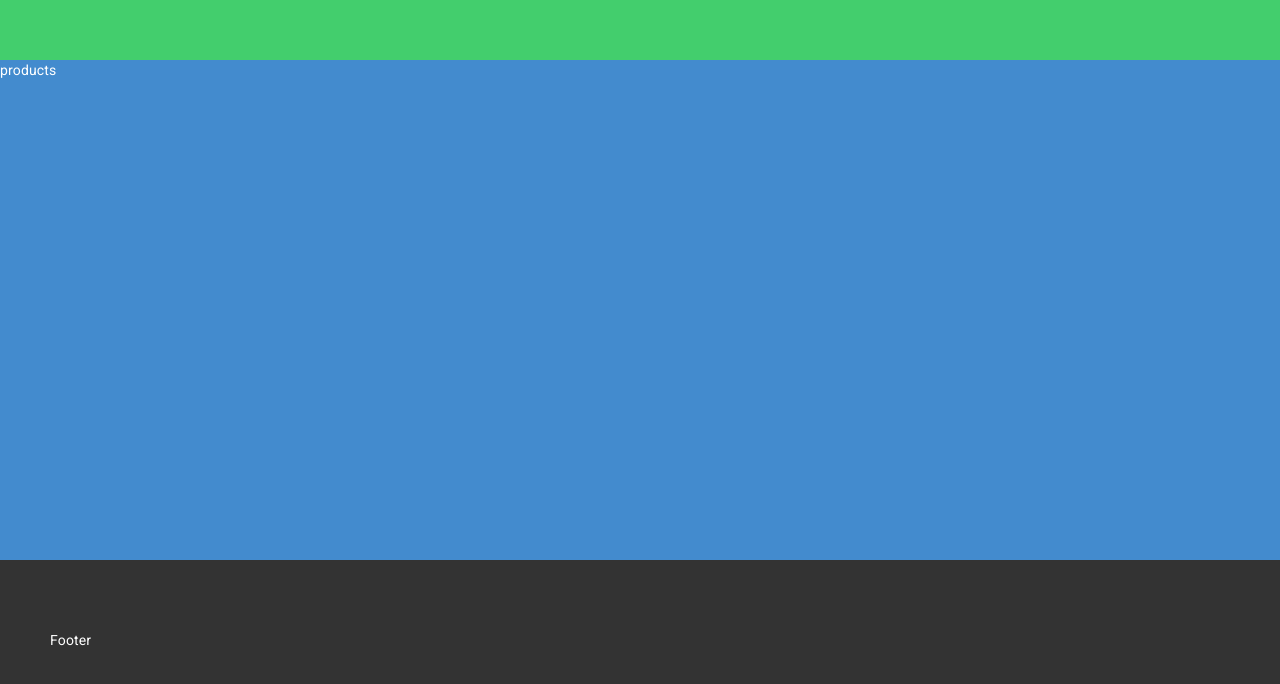
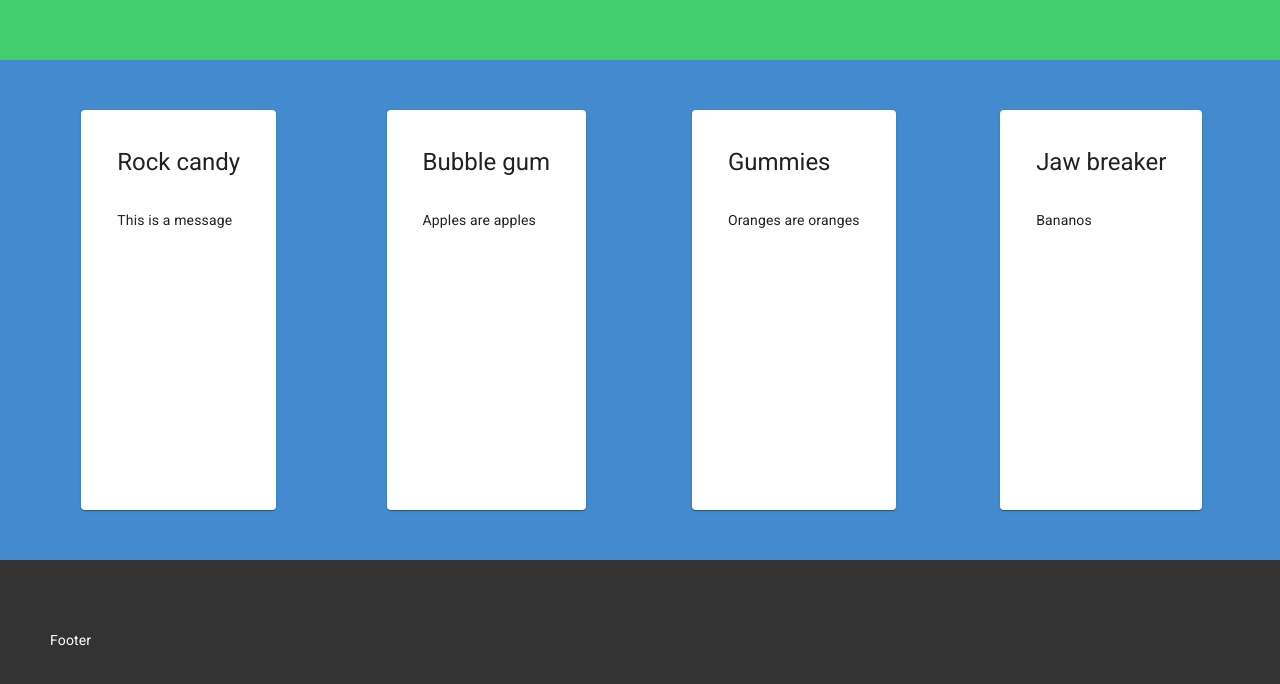
Before and after one commit to Luismrtz/kafka-store-frontend, a React (Create React App) app: page / in a window 1280 px wide. Shown: the part 564-1248 px from the top of the page. Built offline with nearby package versions, Linux system fonts and the light colour scheme; data requests are answered from the project's data file.

Commit message:
Added fake REST api and grid layout for products

```diff
--- /dev/null
+++ b/db.json
@@ -0,0 +1,42 @@
+{
+  "products": [
+    {
+      "id": 1,
+      "name": "Rock candy",
+      "img": "",
+      "price": 5,
+      "info": "This is a message"
+    },
+    {
+      "id": 2,
+      "name": "Bubble gum",
+      "img": "",
+      "price": 2,
+      "info": "Apples are apples"
+    },
+    {
+      "id": 3,
+      "name": "Gummies",
+      "img": "",
+      "price": 3,
+      "info": "Oranges are oranges"
+    },
+    {
+      "id": 4,
+      "name": "Jaw breaker",
+      "img": "",
+      "price": 7,
+      "info": "Bananos"
+    }
+  ],
+  "comments": [
+    {
+      "id": 1,
+      "body": "some comment",
+      "postId": 1
+    }
+  ],
+  "profile": {
+    "name": "typicode"
+  }
+}
--- a/package.json
+++ b/package.json
@@ -12,7 +12,9 @@
     "@types/node": "^12.20.24",
     "@types/react": "^17.0.20",
     "@types/react-dom": "^17.0.9",
+    "axios": "^0.21.4",
     "classnames": "^2.3.1",
+    "json-server": "^0.16.3",
     "react": "^17.0.2",
     "react-dom": "^17.0.2",
     "react-router-dom": "^5.3.0",
@@ -24,7 +26,8 @@
     "start": "react-scripts start",
     "build": "react-scripts build",
     "test": "react-scripts test",
-    "eject": "react-scripts eject"
+    "eject": "react-scripts eject",
+    "json:server": "json-server --watch db.json"
   },
   "eslintConfig": {
     "extends": [
--- a/src/components/products/Products.tsx
+++ b/src/components/products/Products.tsx
@@ -1,12 +1,57 @@
-import React from 'react'
+import React, { useEffect, useState } from 'react'
+import axios from 'axios'
+
+
 import useStyles from './ProductsStyles';
+import Product from './product/Product';
+
+
+export type productType = {
+    id: number,
+    name: string,
+    img: string,
+    price: number,
+    info: string
+}
+
+export type productTypes = {
+    productAvocado: productType
+}
 
 
 const Products = () => {
     const classes = useStyles();
+    const [prods, setProds] = useState<productType[]>([]);
+
+    useEffect(() => {
+        // must be async/await, because waiting on fetchProducts to run first
+        const getProducts = async () => {
+            const getFromServer = await fetchProducts();
+            setProds(getFromServer);
+        }
+        getProducts();
+
+    }, [])
+
+
+    const fetchProducts = async () => {
+        const {data} = await axios.get(`http://localhost:3000/products`)
+
+        return data;
+    }
+
+
+
+
+
     return (
-        <div className={classes.wrapper}>
-            products
+        <div className={classes.root}>
+            <div className={classes.wrapper}>
+            {prods && prods.map((prod) =>
+
+                 <Product productAvocado={prod} />
+            )}
+             </div>
         </div>
     )
 }
--- a/src/components/products/ProductsStyles.tsx
+++ b/src/components/products/ProductsStyles.tsx
@@ -1,11 +1,44 @@
 import { createStyles, makeStyles, Theme } from "@material-ui/core/styles";
 
 const useStyles = makeStyles((theme: Theme) => createStyles({
-    wrapper: {
-        minHeight: '50rem',
+    root: {
+        // position: 'relative',
+        // minHeight: '50rem',
         // padding: '7rem 5rem 4rem 5rem',
+        padding: '5rem 2rem',
         backgroundColor: '#438bce',
-        color: 'white'
+        color: 'white',
+    },
+    wrapper : {
+        margin: 'auto',
+        maxWidth: '120rem',
+        // position: 'relative',
+        // height: '100%',
+        // display: 'flex',
+        gap: '3rem',
+        display: 'grid',
+        justifyItems: 'center',
+        // justifyContent: 'space-evenly',
+        // alignContent: 'center',
+        // alignItems: 'center',
+        gridTemplateColumns: 'repeat(4, 1fr)',
+
+        [theme.breakpoints.down("md")]: {
+            display: 'grid',
+            justifyItems: 'center',
+            gridTemplateColumns: 'repeat(3, 1fr)',
+
+        },
+        [theme.breakpoints.down("sm")]: {
+
+            gridTemplateColumns: 'repeat(2, 1fr)',
+
+        },
+        [theme.breakpoints.down("xs")]: {
+
+            gridTemplateColumns: 'repeat(1, 1fr)',
+
+        },
     }
 
 
--- a/src/components/products/product/Product.tsx
+++ b/src/components/products/product/Product.tsx
@@ -1,9 +1,52 @@
-import React from 'react'
+import React, { FC, useEffect, useState } from 'react'
+import axios from 'axios'
+import useStyles from './ProductStyles';
 
-const Product = () => {
+
+import { Card, CardContent, CardHeader, CardMedia } from '@material-ui/core'
+import { productTypes } from '../Products'
+
+
+
+
+
+const Product:FC<productTypes> = ({productAvocado}) => {
+    const classes = useStyles();
+    // useEffect(() => {
+    //     const fetchProducts = async () => {
+    //         // const res = await fetch(
+    //         //     `http://localhost:3000/products`,
+    //         // )
+    //         // const data = await res.json()
+    //         // console.log(data)
+
+
+    //         const {data} = await axios({
+    //             method: 'get',
+    //             url: `http://localhost:3000/products`,
+    //         })
+
+    //         console.log(data)
+    //     }
+    //     fetchProducts()
+
+    // }, [])
+
+
+
+
+
     return (
         <div>
+            <Card className={classes.root}>
+                    {/* {productAvocado.name} */}
 
+                {/* <CardMedia/> */}
+                <CardHeader title={productAvocado.name}/>
+                <CardContent>
+                    {productAvocado.info}
+                </CardContent>
+            </Card>
         </div>
     )
 }
--- /dev/null
+++ b/src/components/products/product/ProductStyles.tsx
@@ -0,0 +1,16 @@
+import { createStyles, makeStyles, Theme } from "@material-ui/core/styles";
+
+const useStyles = makeStyles((theme: Theme) => createStyles({
+    root: {
+        // width:
+        // maxWidth: 300,
+        // maxHeight: 300,
+        minHeight: '40rem',
+        padding: '2rem',
+
+    }
+
+
+}));
+
+export default useStyles;
```
Also changed, not shown: 1 other file (tests, documents, lock files or other folders).
